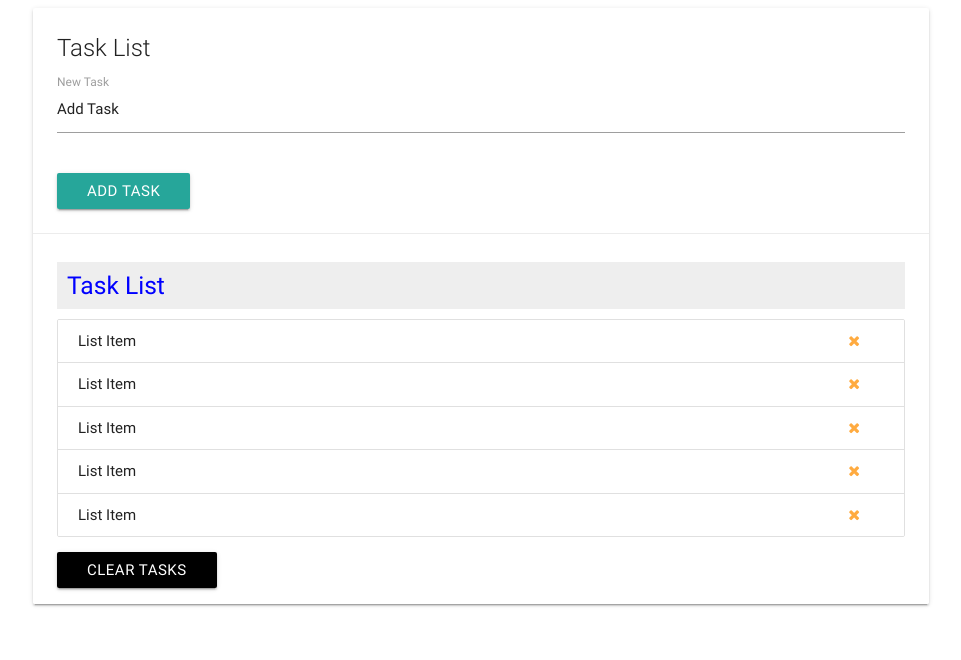
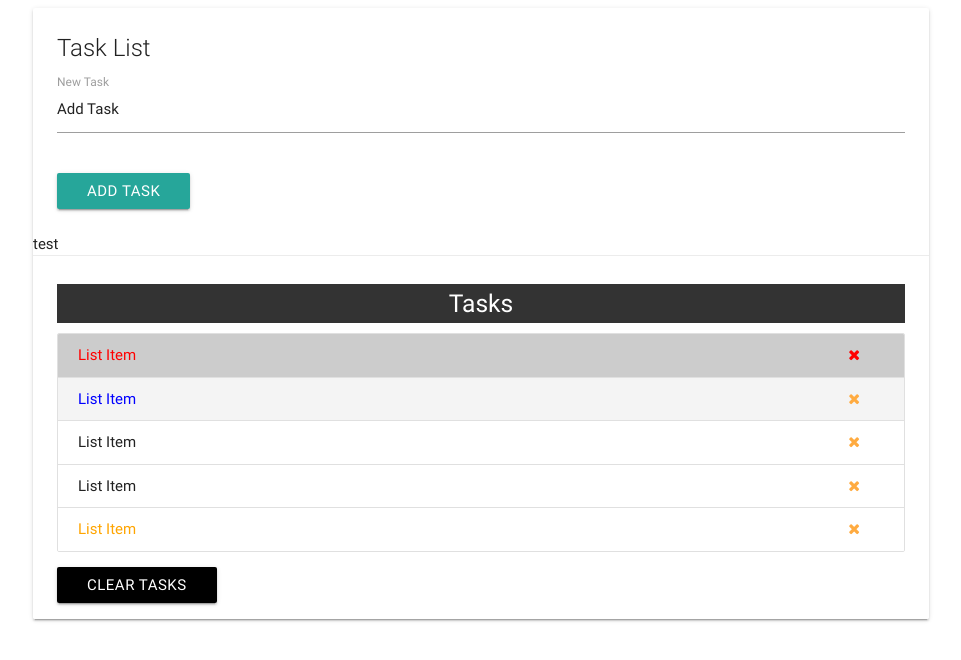
Before and after one commit to AminAbdisamad/javascript, a plain HTML site: page DOM/index.html in a window 1280 px wide. Shown: the whole page, without its empty margins (159-1120 px from the left). Drawn offline with nearby package versions, Linux system fonts and the light colour scheme.

Commit message:
updated main.js

```diff
--- a/DOM/index.html
+++ b/DOM/index.html
@@ -27,6 +27,10 @@
             </div>
             <input type="submit" value="Add Task" class="btn">
             </form>
+          </div>
+          <!-- Delete it after testing-->
+          <div class="collection-item-test">
+            test
           </div>
           <div class="card-action">
             <h5 id="task-title">Tasks</h5>
--- a/DOM/main.js
+++ b/DOM/main.js
@@ -33,15 +33,53 @@ scriptArr.forEach(function(script){
 //console.log(val);
 
 
-//Selecting HTML Elements
+//Selecting Single Elements
 /* getElementById*/
-let taskTitle = document.getElementById('task-title');
-taskTitle.style.background = '#eee';
-taskTitle.style.color = '#333';
-taskTitle.style.padding = '10px';
-//taskTitle.style.display = 'none';
+// let taskTitle = document.getElementById('task-title');
+// taskTitle.style.background = '#eee';
+// taskTitle.style.color = '#333';
+// taskTitle.style.padding = '10px';
+// //taskTitle.style.display = 'none';
 
-//changing content
-taskTitle.textContent = "Task List";
-taskTitle.innerText = "The Task List";
-taskTitle.innerHTML ="<span style='color:blue'>Task List</span>"
+// //changing content
+// taskTitle.textContent = "Task List";
+// taskTitle.innerText = "The Task List";
+// taskTitle.innerHTML ="<span style='color:blue'>Task List</span>"
+
+/* querySelector */
+
+let query = document.querySelector("#task-title");
+query.style.background = '#333';
+query.style.color = '#fff';
+query.style.padding = '6px';
+query.style.textAlign="center";
+
+document.querySelector('li').style.color='red';
+document.querySelector('li:nth-child(2)').style.color='blue';
+document.querySelector('li:nth-child(5)').style.color='orange';
+document.querySelector('li').style.color='red';
+document.querySelector('.btn').style.color="white";
+document.querySelector('a:nth-child(1)').style.color="red";
+document.querySelector('li:nth-child(odd)').style.background='#ccc';
+document.querySelector('li:nth-child(even)').style.background='#f4f4f4';
+
+const collectionItem = document.querySelector('.collection-item');
+
+//console.log(query);
+
+
+//SELECTING MULTIPLE ELEMENTS
+// const itemCollection = document.getElementsByClassName('collection-item');
+// const itemCollection = document.querySelector('ul').getElementsByClassName('collection-item');
+
+// itemCollection[1].style.background = '#000';
+// itemCollection[5].style.background = '#f4f4f4';
+
+//console.log(itemCollection);
+
+// const testCollection = document.querySelector('.collection-item-test');
+// testCollection.style.background = '#333';
+// testCollection.style.color="#fff";
+// testCollection.style.padding='10px';
+// testCollection.style.textAlign ="center";
+// testCollection.style.margin = '0 25px';
```
